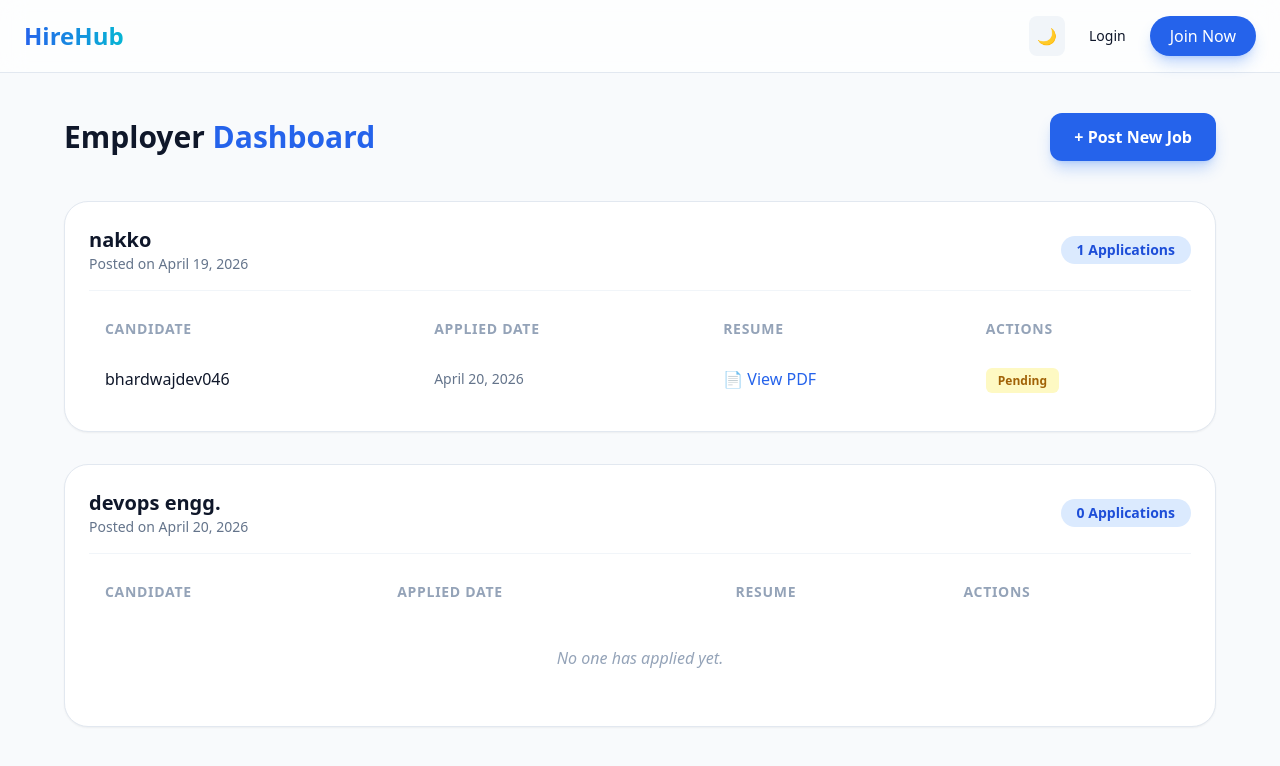
After one commit to bhardwajdev046/Job-Portal-System, a Django app: template templates/jobs/dashboard.html in a window 1280 px wide. The commit adds this page. Shown: the top 766 px of the page. Run offline with Django 4.2, Linux system fonts and the light colour scheme; the template is opened without the code that fills it: values that come from a table or form of the project are taken from there, others are empty; data comes from the database, SQL or seed files in the repository; both versions use the stored data as it was after the commit; some libraries are stand-ins or nearby versions.

Commit message:
i add reseme upload functionality for those who apply for jobs

```diff
--- a/jobs/urls.py
+++ b/jobs/urls.py
@@ -2,10 +2,11 @@
 from django.urls import include, path
 
 from accounts import views
-from .views import apply_job, apply_job, job_detail, post_job
+from .views import apply_job, apply_job, employer_dashboard, job_detail, post_job
 
 urlpatterns = [
     path('post-job/', post_job, name='post_job'),
     path('job/<int:pk>/', job_detail, name='job_detail'),
     path('job/<int:pk>/apply/', apply_job, name='apply_job'),
+    path('dashboard/', employer_dashboard, name='employer_dashboard'),
 ]
--- a/templates/base.html
+++ b/templates/base.html
@@ -39,13 +39,26 @@
                 </button>
 
                 {% if user.is_authenticated %}
+                    {% if user.is_employer %}
+                        <a href="{% url 'employer_dashboard' %}" class="text-sm font-bold text-blue-600 dark:text-blue-400 hover:text-blue-500 transition-all">
+                            DASHBOARD
+                        </a>
+                        <a href="{% url 'post_job' %}" class="text-sm font-bold text-slate-600 dark:text-slate-300 hover:text-blue-500 transition-all">
+                            POST A JOB
+                        </a>
+                    {% endif %}
+
                     <form action="{% url 'logout' %}" method="post" class="inline">
                         {% csrf_token %}
                         <button type="submit" class="text-sm font-medium text-red-500 hover:text-red-600 transition-all">
                             LOGOUT
                         </button>
                     </form>
-                    <a href="{% url 'register' %}" class="bg-blue-600 hover:bg-blue-700 text-white px-5 py-2 rounded-full shadow-lg shadow-blue-500/30 transition-all transform hover:-translate-y-1">Join Now</a>
+                {% else %}
+                    <a href="{% url 'login' %}" class="text-sm font-medium dark:text-slate-300">Login</a>
+                    <a href="{% url 'register' %}" class="bg-blue-600 hover:bg-blue-700 text-white px-5 py-2 rounded-full shadow-lg shadow-blue-500/30 transition-all transform hover:-translate-y-1">
+                        Join Now
+                    </a>
                 {% endif %}
             </div>
         </div>
--- /dev/null
+++ b/templates/jobs/dashboard.html
@@ -0,0 +1,61 @@
+{% extends 'base.html' %}
+
+{% block content %}
+<div class="max-w-6xl mx-auto">
+    <div class="flex justify-between items-center mb-10">
+        <h1 class="text-3xl font-extrabold dark:text-white">Employer <span class="text-blue-600">Dashboard</span></h1>
+        <a href="{% url 'post_job' %}" class="bg-blue-600 text-white px-6 py-3 rounded-xl font-bold shadow-lg shadow-blue-500/30 hover:scale-105 transition-all">
+            + Post New Job
+        </a>
+    </div>
+
+    <div class="space-y-8">
+        {% for job in jobs %}
+        <div class="bg-white dark:bg-slate-800 rounded-3xl p-6 border border-slate-200 dark:border-slate-700 shadow-sm">
+            <div class="flex justify-between items-center border-b border-slate-100 dark:border-slate-700 pb-4 mb-4">
+                <div>
+                    <h2 class="text-xl font-bold dark:text-white">{{ job.title }}</h2>
+                    <p class="text-slate-500 text-sm">Posted on {{ job.created_at|date }}</p>
+                </div>
+                <span class="bg-blue-100 text-blue-700 dark:bg-blue-900/40 dark:text-blue-400 px-4 py-1 rounded-full text-sm font-bold">
+                    {{ job.applications.count }} Applications
+                </span>
+            </div>
+
+            <div class="overflow-x-auto">
+                <table class="w-full text-left">
+                    <thead>
+                        <tr class="text-slate-400 text-sm uppercase tracking-wider">
+                            <th class="py-3 px-4">Candidate</th>
+                            <th class="py-3 px-4">Applied Date</th>
+                            <th class="py-3 px-4">Resume</th>
+                            <th class="py-3 px-4">Actions</th>
+                        </tr>
+                    </thead>
+                    <tbody class="divide-y divide-slate-100 dark:divide-slate-700">
+                        {% for app in job.applications.all %}
+                        <tr class="hover:bg-slate-50 dark:hover:bg-slate-900/40 transition-colors">
+                            <td class="py-4 px-4 dark:text-slate-200 font-medium">{{ app.user.username }}</td>
+                            <td class="py-4 px-4 text-slate-500 text-sm">{{ app.applied_at|date }}</td>
+                            <td class="py-4 px-4">
+                                <a href="{{ app.resume.url }}" target="_blank" class="text-blue-600 hover:underline flex items-center gap-1">
+                                    📄 View PDF
+                                </a>
+                            </td>
+                            <td class="py-4 px-4">
+                                <span class="px-3 py-1 rounded-md text-xs font-bold bg-yellow-100 text-yellow-700">Pending</span>
+                            </td>
+                        </tr>
+                        {% empty %}
+                        <tr>
+                            <td colspan="4" class="py-8 text-center text-slate-400 italic">No one has applied yet.</td>
+                        </tr>
+                        {% endfor %}
+                    </tbody>
+                </table>
+            </div>
+        </div>
+        {% endfor %}
+    </div>
+</div>
+{% endblock %}
```
Also changed, not shown: jobs/views.py (+11 -0 lines), db.sqlite3, 1 other file.
